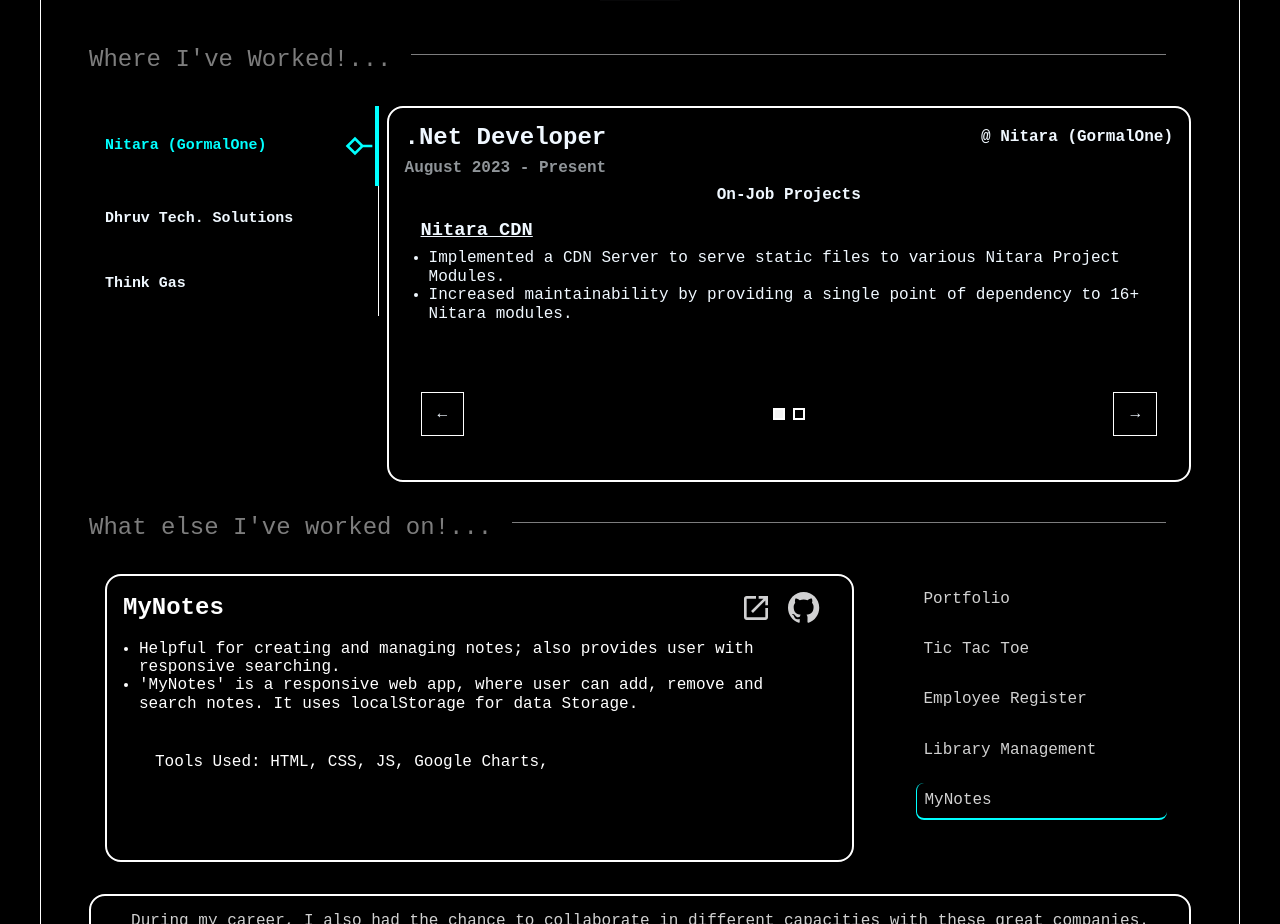
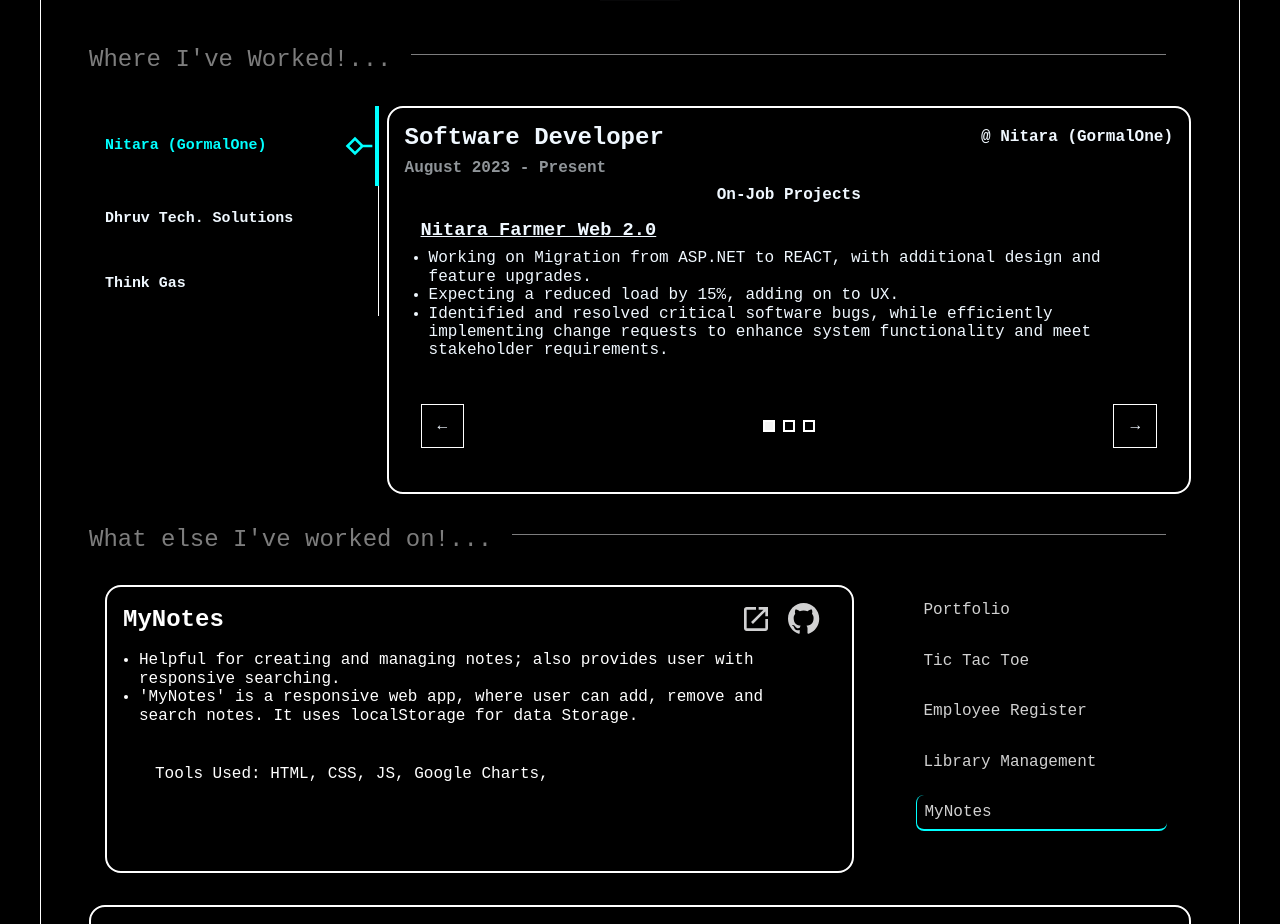
Before and after one commit to Anant-Singh-Chauhan/portfolio, a React (Create React App) app: page / in a window 1280 px wide. Shown: the part 1460-2384 px from the top of the page. Built offline with nearby package versions, Linux system fonts and the light colour scheme; the HTML template or start-up script is replaced by a standard one; a web font is replaced by a local one.

Commit message:
masterdata update

```diff
--- a/src/commons/masterData/masterData.js
+++ b/src/commons/masterData/masterData.js
@@ -2,23 +2,32 @@
     Author : Anant Singh Chauhan
     Created : Jan 07, 2024
 */
-const Profile={
-  mail:"eng.anant.schauhan21@gmail.com",
-  profileName:"Anant Singh Chauhan",
-  profileSummary:"I'm a Software Engineer, specializing in crafting innovative solutions that drive business success. I've experience working in 'MES', 'Insurance' and 'AgriTech' domains. My superpowers include \'Getting Things Done!\' and \'Serving fault at Game Point\'.",
-  buildThingsFor:["Web","Mobile"],
-  github:"https://github.com/Anant-Singh-Chauhan",
-  linkedIn: "https://www.linkedin.com/in/anant-chauhan98/"
-
-}
+const Profile = {
+  mail: "eng.anant.schauhan21@gmail.com",
+  profileName: "Anant Singh Chauhan",
+  profileSummary:
+    "I'm a Software Engineer, specializing in crafting innovative solutions that drive business success. I've experience working in 'MES', 'Insurance' and 'AgriTech' domains. My superpowers include 'Getting Things Done!' and 'Serving fault at Game Point'.",
+  buildThingsFor: ["Web", "Mobile"],
+  github: "https://github.com/Anant-Singh-Chauhan",
+  linkedIn: "https://www.linkedin.com/in/anant-chauhan98/",
+};
 
 const Experiences = [
   {
     jobId: 3,
     companyName: "Nitara (GormalOne)",
-    designation: ".Net Developer",
+    designation: "Software Developer",
     duration: "August 2023 - Present",
     workContributions: [
+      {
+        projectTitle: "Nitara Farmer Web 2.0",
+        projectContributions: [
+          "Working on Migration from ASP.NET to REACT, with additional design and feature upgrades.",
+          "Expecting a reduced load by 15%, adding on to UX.",
+          "Identified and resolved critical software bugs, while efficiently implementing change requests to enhance system functionality and meet stakeholder requirements.",
+          ,
+        ],
+      },
       {
         projectTitle: "Nitara CDN",
         projectContributions: [
@@ -27,10 +36,11 @@
         ],
       },
       {
-        projectTitle: "Nitara Friend Migration",
+        projectTitle: "Nitara Farmer Mobile 2.0",
         projectContributions: [
-          "Migrated the app from KOTLIN to Flutter for improved compatibility on Android and iOS platforms.",
-          "Led to fast rendering and smoother animations, adding on to user experience.",
+          "Migrated the app from KOTLIN to FLUTTER for improved compatibility on Android and iOS platforms.",
+          "Lead a team of 4 to work on specific modules",
+          "Enhanced code Maintainability, Led to fast rendering and smoother animations, adding on to user experience.",
         ],
       },
     ],
@@ -74,8 +84,9 @@
       {
         projectTitle: "Raikot CGS",
         projectContributions: [
-          "Responsible for maintaining company assets in radius of 45 kms",
-          "",
+          "Owned responsibility for maintaining company assets in radius of 45 kms",
+          "Coonducted routine machinery inspections and maintained RCA reports for damages",
+          "Held sessions among town authorities and in various public gatherings to spread awareness about CNG and PNG."
         ],
       },
     ],
@@ -147,8 +158,7 @@
     buildYear: 2024,
     liveLink: "",
     githubLink: "",
-    toolsUsed: ["ReactJs", "NodeJs", "CSS", "ContextApi" ],
+    toolsUsed: ["ReactJs", "NodeJs", "CSS", "ContextApi"],
   },
-
 ];
 export { Experiences, SelfProjects, Profile };
```
